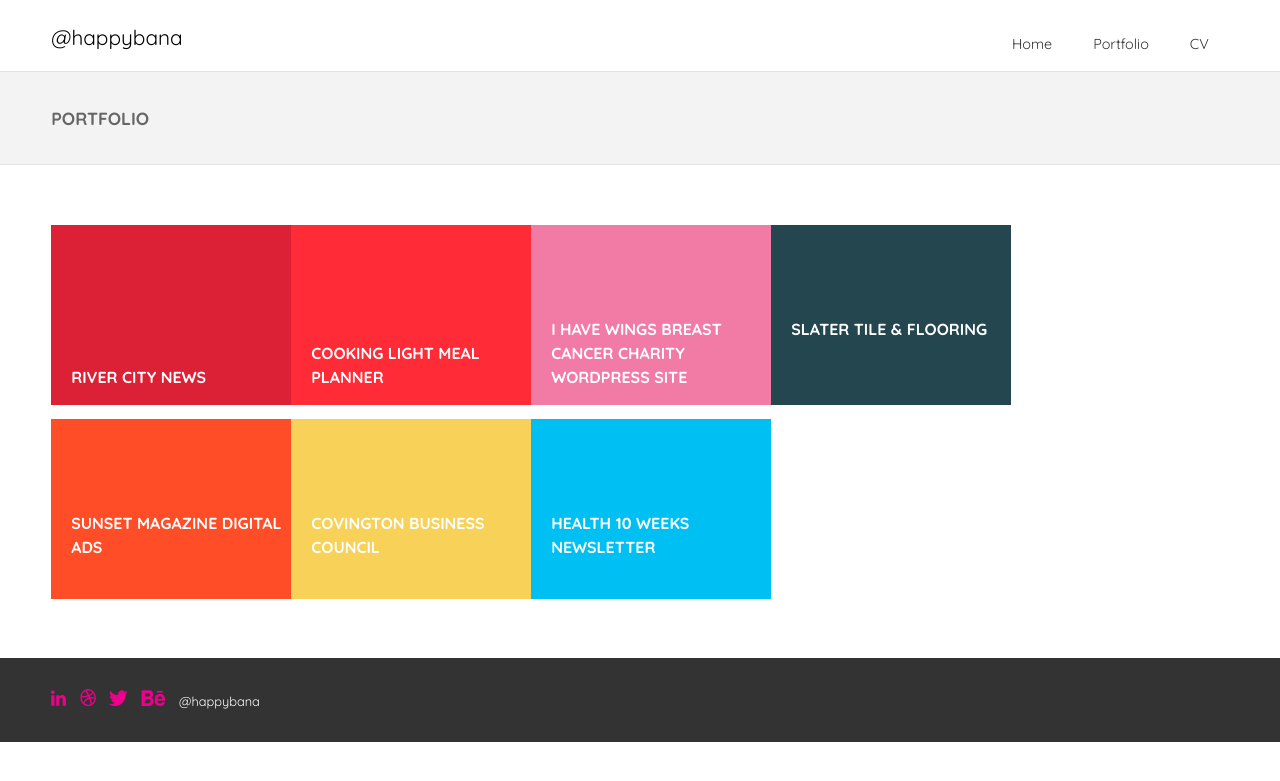
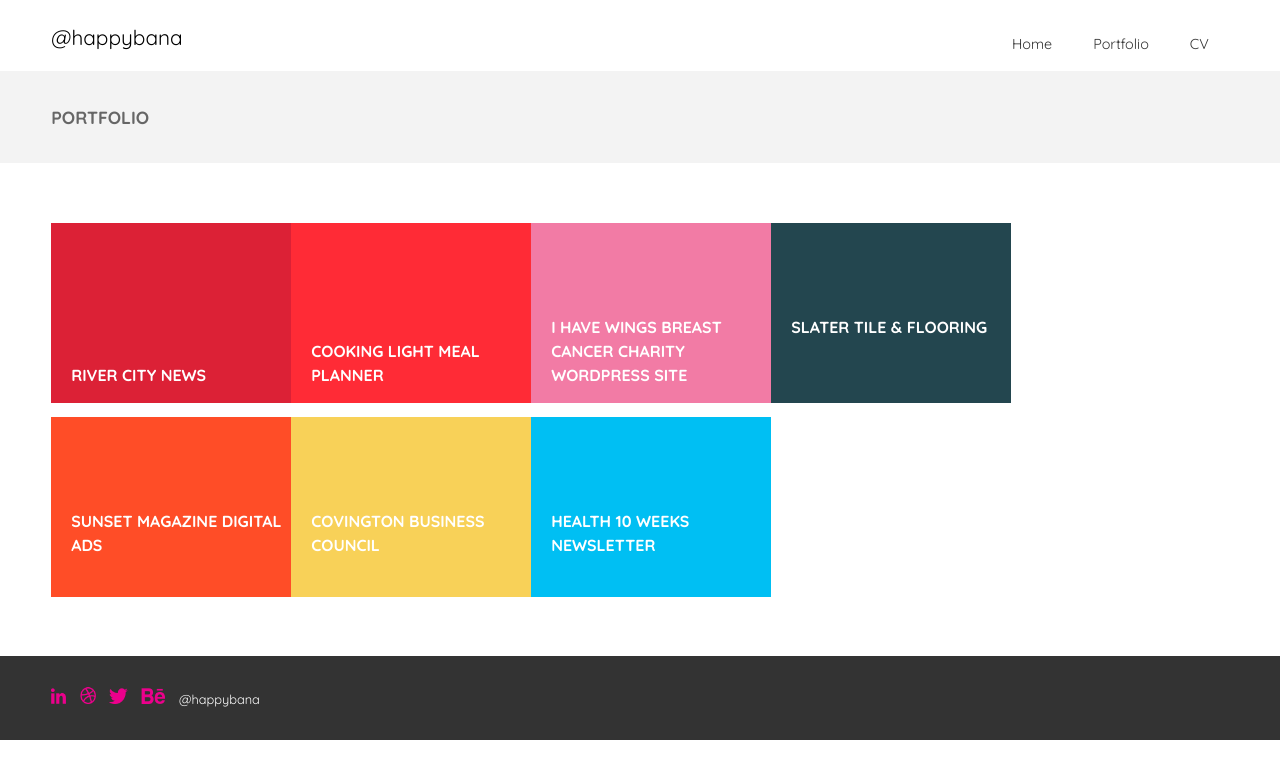
Before and after one commit to banbanbana/happybana.github.io, a Jekyll site: the page portfolio.html, which Jekyll copies as it is, in a window 1280 px wide. Shown: the top 781 px of the page. Built offline with Jekyll 4.4.1, drawn with Linux system fonts in a browser that asks for light colours; some web fonts are replaced.

Commit message:
Update colorblocks-style.css

```diff
--- a/css/colorblocks-style.css
+++ b/css/colorblocks-style.css
@@ -153,8 +153,6 @@
 #hero,
 #page-header{
 	background:#f3f3f3;
-	border-top:1px solid #e2e2e2;
-	border-bottom:1px solid #e2e2e2;
 	padding:20px 0;
 	font-size:1.1em;
 }
```
